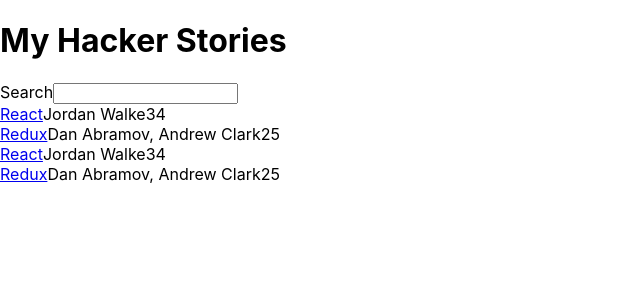
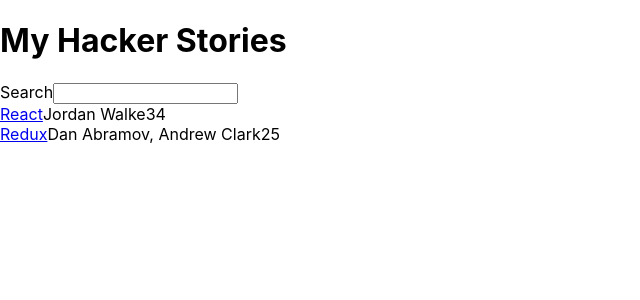
Before and after one commit to bishwasgiri/react-notes, a React (Create React App) app: page / in a window 1280 px wide. Shown: the top 300 px of the page, without its empty margins (0-640 px from the left). Built offline with nearby package versions, Linux system fonts and the light colour scheme.

Commit message:
5.React Props

```diff
--- a/src/App.js
+++ b/src/App.js
@@ -1,16 +1,35 @@
 import List from "./List";
 
-function App() {
+const App = () => {
+  const list = [
+    {
+    title: 'React',
+    url: 'https://reactjs.org/',
+    author: 'Jordan Walke',
+    num_comments: 3,
+    points: 4,
+    objectID: 0,
+    },
+    {
+    title: 'Redux',
+    url: 'https://redux.js.org/',
+    author: 'Dan Abramov, Andrew Clark',
+    num_comments: 2,
+    points: 5,
+    objectID: 1,
+    }
+  ];
 
+  const handleChange = (e) =>{
+    console.log(e.target.value);
+  }
   return (
     <div className="App">
       <h1>My Hacker Stories</h1>
       <label htmlFor="search">Search</label>
-      <input type="text" id="search" />
-      {/* creating instance of list component */}
-      <List/>
-      {/* creating another instance of List component*/}
-      <List/>
+      <input type="text" id="search" onChange ={handleChange}/>
+      <List list={list}/>
+
     </div>
   );
 }
--- a/src/List.js
+++ b/src/List.js
@@ -1,28 +1,11 @@
-const list = [
-    {
-    title: 'React',
-    url: 'https://reactjs.org/',
-    author: 'Jordan Walke',
-    num_comments: 3,
-    points: 4,
-    objectID: 0,
-    },
-    {
-    title: 'Redux',
-    url: 'https://redux.js.org/',
-    author: 'Dan Abramov, Andrew Clark',
-    num_comments: 2,
-    points: 5,
-    objectID: 1,
-    }
-];
 
-const List = () =>{
+
+const List = (props) =>{
     return(
         <div>
             {/* in case return statement does not do anything but return a statment only then curly braces can be ommited */}
             {/* return staement is also removed */}
-            {list.map(item =>(
+            {props.list.map(item =>(
                 <div key = {item.objectID}>
                     <span>
                         <a href={item.url}>{item.title}</a>
```
